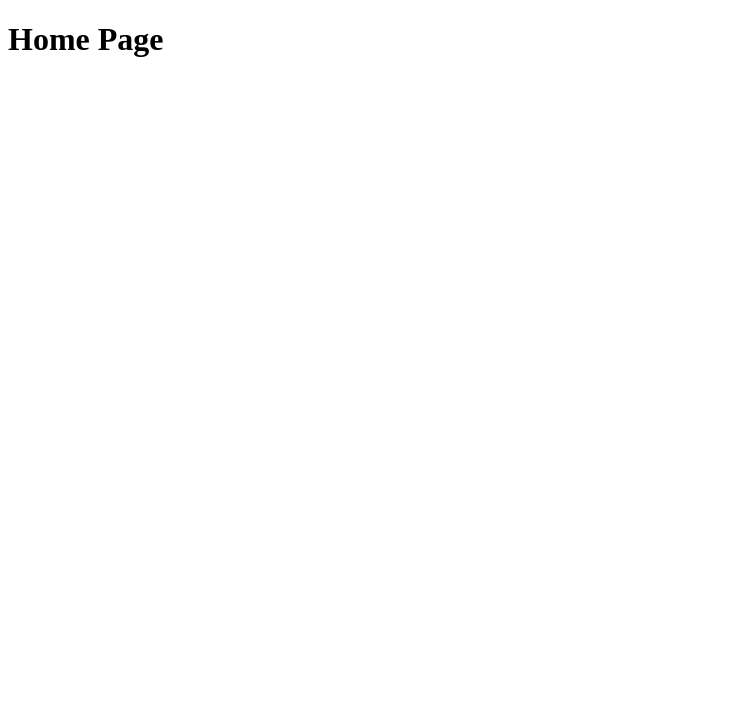
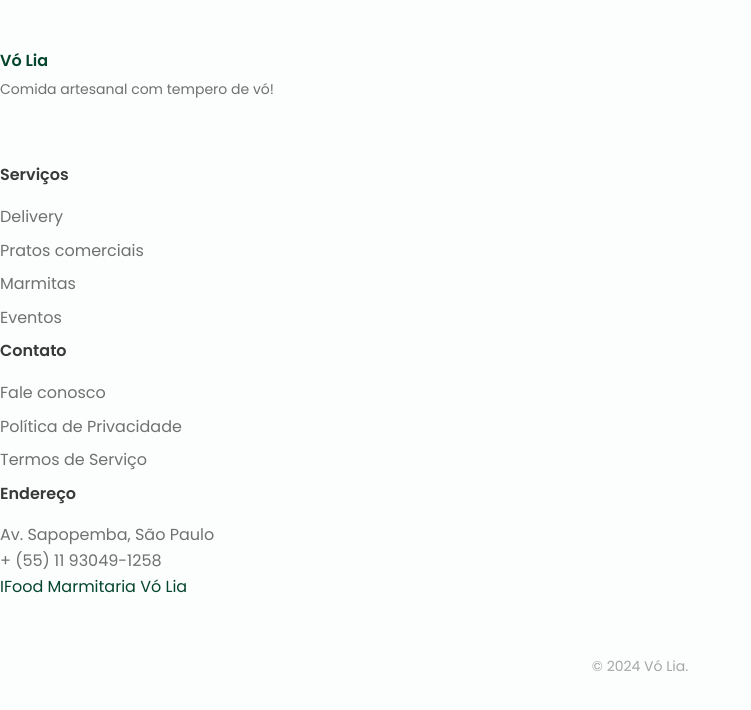
Before and after one commit to giovxna/vo-lia, a React (Vite) app: page / in a window 1280 px wide. Shown: the top 710 px of the page, without its empty margins (0-751 px from the left). Built offline with nearby package versions, Linux system fonts and the light colour scheme.

Commit message:
building a component: footer

```diff
--- a/src/App.jsx
+++ b/src/App.jsx
@@ -1,5 +1,6 @@
 import React from 'react';
 import { Router } from './Router/index';
+import './assets/css/global.css'
 
 export default function App() {
   return (
--- /dev/null
+++ b/src/assets/css/global.css
@@ -0,0 +1,85 @@
+@import url("https://fonts.googleapis.com/css2?family=Poppins:wght@400;500;600&display=swap");
+
+:root {
+    --header-height: 3rem;
+
+    --first-color: #05452D;
+    --first-color-alt: #048654;
+    --title-color: #393939;
+    --text-color: #707070;
+    --text-color-light: #A6A6A6;
+    --body-color: #FBFEFD;
+    --container-color: #FFFFFF;
+
+    --body-font: 'Poppins', sans-serif;
+    --biggest-font-size: 2.25rem;
+    --h1-font-size: 1.5rem;
+    --h2-font-size: 1.25rem;
+    --h3-font-size: 1rem;
+    --normal-font-size: .938rem;
+    --small-font-size: .813rem;
+    --smaller-font-size: .75rem;
+
+    --font-medium: 500;
+    --font-semi-bold: 600;
+
+    --mb-1: .5rem;
+    --mb-2: 1rem;
+    --mb-3: 1.5rem;
+    --mb-4: 2rem;
+    --mb-5: 2.5rem;
+    --mb-6: 3rem;
+
+    --z-tooltip: 10;
+    --z-fixed: 100;
+}
+
+@media screen and (min-width: 768px) {
+    :root {
+        --biggest-font-size: 3rem;
+        --h1-font-size: 1.4rem;
+        --h2-font-size: 2rem;
+        --h3-font-size: 1rem;
+        --normal-font-size: 1rem;
+        --small-font-size: .875rem;
+        --smaller-font-size: .813rem;
+    }
+}
+
+*,
+::before,
+::after {
+    box-sizing: border-box;
+}
+
+html {
+    scroll-behavior: smooth;
+}
+
+
+body {
+    margin: var(--header-height) 0 0 0;
+    font-family: var(--body-font);
+    font-size: var(--normal-font-size);
+    background-color: var(--body-color);
+    color: var(--text-color);
+    line-height: 1.6;
+}
+
+h1,
+h2,
+h3,
+p,
+ul {
+    margin: 0;
+}
+
+ul {
+    padding: 0;
+    list-style: none;
+}
+
+a {
+    text-decoration: none;
+    color: #05452D;
+}
--- a/src/components/Footer/Footer.css
+++ b/src/components/Footer/Footer.css
@@ -0,0 +1,45 @@
+.footer-container {
+    grid-template-columns: repeat(auto-fit, minmax(220px, 1fr));
+    row-gap: 2rem;
+}
+
+.footer-logo {
+    font-size: var(--h3-font-size);
+    color: var(--first-color);
+    font-weight: var(--font-semi-bold);
+}
+
+.footer-description {
+    display: block;
+    font-size: var(--small-font-size);
+    margin: .25rem 0 var(--mb-3);
+}
+
+.footer-social {
+    font-size: 1.5rem;
+    color: var(--title-color);
+    margin-right: var(--mb-2);
+}
+
+.footer-title {
+    font-size: var(--h3-font-size);
+    color: var(--title-color);
+    margin-bottom: var(--mb-2);
+}
+
+.footer-link {
+    display: inline-block;
+    color: var(--text-color);
+    margin-bottom: var(--mb-1);
+}
+
+.footer-link:hover {
+    color: var(--first-color);
+}
+
+.footer-copy {
+    text-align: center;
+    font-size: var(--small-font-size);
+    color: var(--text-color-light);
+    margin-top: 3.5rem;
+}
--- a/src/components/Footer/Footer.jsx
+++ b/src/components/Footer/Footer.jsx
@@ -1 +1,50 @@
 import './Footer.css'
+
+const Footer = () => {
+    return (
+        <footer class="footer section bd-container">
+            <div class="footer-container bd-grid">
+                <div class="footer-content">
+                    <a href="#" class="footer-logo">Vó Lia</a>
+                    <span class="footer-description">Comida artesanal com tempero de vó!</span>
+                    <div>
+                        <a href="https://api.whatsapp.com/send/?phone=5511930491258&text&type=phone_number&app_absent=0" class="footer-social"><i class='bx bxl-whatsapp'></i></a>
+                        <a href="https://www.instagram.com/marmitariavolia/" class="footer-social"><i class='bx bxl-instagram'></i></a>
+                    </div>
+                </div>
+
+                <div class="footer-content">
+                    <h3 class="footer-title">Serviços</h3>
+                    <ul>
+                        <li><a href="#" class="footer-link">Delivery</a></li>
+                        <li><a href="#" class="footer-link">Pratos comerciais</a></li>
+                        <li><a href="#" class="footer-link">Marmitas</a></li>
+                        <li><a href="#" class="footer-link">Eventos</a></li>
+                    </ul>
+                </div>
+
+                <div class="footer-content">
+                    <h3 class="footer-title">Contato</h3>
+                    <ul>
+                        <li><a href="https://api.whatsapp.com/send/?phone=5511930491258&text&type=phone_number&app_absent=0" class="footer-link">Fale conosco</a></li>
+                        <li><a href="#" class="footer-link">Política de Privacidade</a></li>
+                        <li><a href="#" class="footer-link">Termos de Serviço</a></li>
+                    </ul>
+                </div>
+
+                <div class="footer-content">
+                    <h3 class="footer-title">Endereço</h3>
+                    <ul>
+                        <li>Av. Sapopemba, São Paulo</li>
+                        <li>+ (55) 11 93049-1258</li>
+                        <li><a href="https://www.ifood.com.br/delivery/sao-paulo-sp/marmitaria-vo-lia-chacara-belenzinho/8830de62-8c30-4953-ae04-871e43403f11">IFood Marmitaria Vó Lia</a></li>
+                    </ul>
+                </div>
+            </div>
+
+            <p class="footer-copy">&#169; 2024 Vó Lia.</p>
+        </footer>
+
+    )
+};
+export default Footer;
--- a/src/pages/Home/Home.jsx
+++ b/src/pages/Home/Home.jsx
@@ -1,6 +1,9 @@
+import Footer from '../../components/Footer/Footer';
 import './Home.css';
 
 const Home = () => {
-    return  <h1>Home Page</h1>;
+    return  (
+        <Footer/>
+    )
 };
 export default Home;
```
Also changed, not shown: src/components/Header/Header.css (added), src/components/Header/Header.jsx (added).
